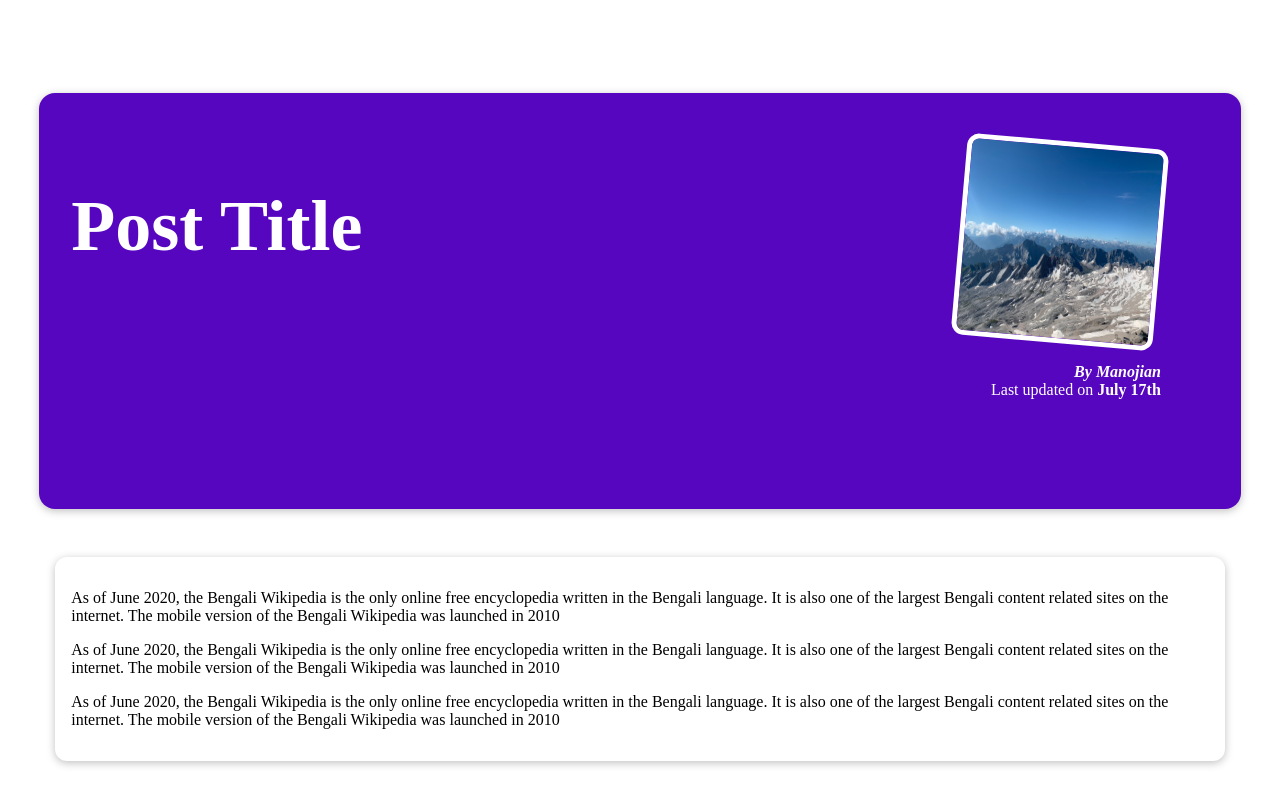
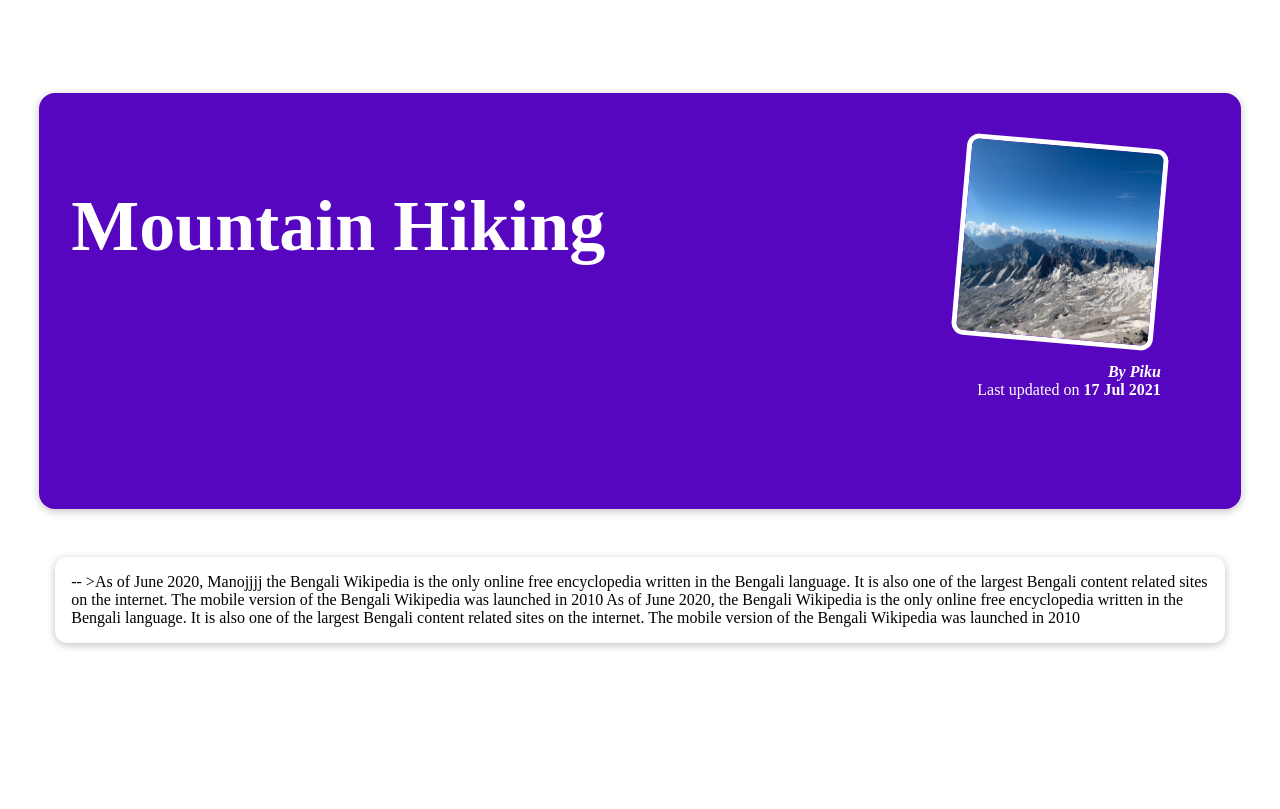
Before and after one commit to Manoj-Ghosh/U_course_my_site_project, a Django app: page /posts/hike-in-the-mountain in a window 1280 px wide. Shown: the part 133-942 px from the top of the page. After the commit the page ends 782 px from the top, so only its background shows below. Run offline with Django 5.2, Linux system fonts and the light colour scheme.

Commit message:
post-detail.html page maintain by dynamically

```diff
--- a/My_Site/blog/templates/blog/post-detail.html
+++ b/My_Site/blog/templates/blog/post-detail.html
@@ -3,7 +3,7 @@
 {% load static %}
 
 {% block title %}
-    This Post Title
+    {{post11.title}}
 {%endblock%}
 
 {% block css_files%}
@@ -18,13 +18,13 @@
 
     <section id = "summary">
 
-        <h2> Post Title </h2>
+        <h2> {{post11.title}} </h2>
 
         <article>
             <img src = "{% static "blog/images/mountains.jpg" %}" alt = "Post Title" />
-            <address> By Manojian </address>
+            <address> By {{post11.author}} </address>
             <div>
-                Last updated on <time> July 17th </time>
+                Last updated on <time> {{post11.date | date:"d M Y"}} </time>
             </div>
         </article>
 
@@ -33,26 +33,7 @@
 
     <main>
 
-        <p>
-            As of June 2020, the Bengali Wikipedia is the only online free
-            encyclopedia written in the Bengali language. It is also one of
-            the largest Bengali content related sites on the internet.
-            The mobile version of the Bengali Wikipedia was launched in 2010
-        </p>
-
-        <p>
-            As of June 2020, the Bengali Wikipedia is the only online free
-            encyclopedia written in the Bengali language. It is also one of
-            the largest Bengali content related sites on the internet.
-            The mobile version of the Bengali Wikipedia was launched in 2010
-        </p>
-
-        <p>
-            As of June 2020, the Bengali Wikipedia is the only online free
-            encyclopedia written in the Bengali language. It is also one of
-            the largest Bengali content related sites on the internet.
-            The mobile version of the Bengali Wikipedia was launched in 2010
-        </p>
+        {{post11.content}}
 
 
     </main>
--- a/My_Site/blog/views.py
+++ b/My_Site/blog/views.py
@@ -7,12 +7,12 @@ all_posts = [
     {
         "slug":"hike-in-the-mountain",
         "image": "mountains.jpg",
-        "author": "Manoj",
+        "author": "Piku",
         "date": date(2021, 7, 17),
         "title":"Mountain Hiking",
         "excerpt": "There's is nothing like Mountain Hiking views you get when hiking in the mountains!I wasn't even prepared for what happend whilst I was enjoying the view!",
         "content": """
-            As of June 2020, the Bengali Wikipedia is the only online free
+            -- >As of June 2020, Manojjjj the Bengali Wikipedia is the only online free
             encyclopedia written in the Bengali language. It is also one of
             the largest Bengali content related sites on the internet.
             The mobile version of the Bengali Wikipedia was launched in 2010
@@ -20,20 +20,7 @@ all_posts = [
             encyclopedia written in the Bengali language. It is also one of
             the largest Bengali content related sites on the internet.
             The mobile version of the Bengali Wikipedia was launched in 2010
-
-              As of June 2020, the Bengali Wikipedia is the only online free
-            encyclopedia written in the Bengali language. It is also one of
-            the largest Bengali content related sites on the internet.
-            The mobile version of the Bengali Wikipedia was launched in 2010
-             As of June 2020, the Bengali Wikipedia is the only online free
-            encyclopedia written in the Bengali language. It is also one of
-            the largest Bengali content related sites on the internet.
-            The mobile version of the Bengali Wikipedia was launched in 2010
-
-              As of June 2020, the Bengali Wikipedia is the only online free
-            encyclopedia written in the Bengali language. It is also one of
-            the largest Bengali content related sites on the internet.
-            The mobile version of the Bengali Wikipedia was launched in 2010 """
+             """
     },
 
 
@@ -41,7 +28,7 @@ all_posts = [
     {
         "slug":"Nature",
         "image": "woods.jpg",
-        "author": "Manoj",
+        "author": "Saroj",
         "date": date(2022, 7, 7),
         "title":"Nature at its best",
         "excerpt": "There's is nothing like Nature at its best views you get when hiking in the mountains!I wasn't even prepared for what happend whilst I was enjoying the view!",
@@ -121,4 +108,5 @@ def posts(request):
 
 
 def post_detail(request, slug):
-    return render(request, "blog/post-detail.html")
+    identified_post = next(post11 for post11 in all_posts if post11['slug'] == slug)
+    return render(request, "blog/post-detail.html", {"post11" : identified_post})
```
